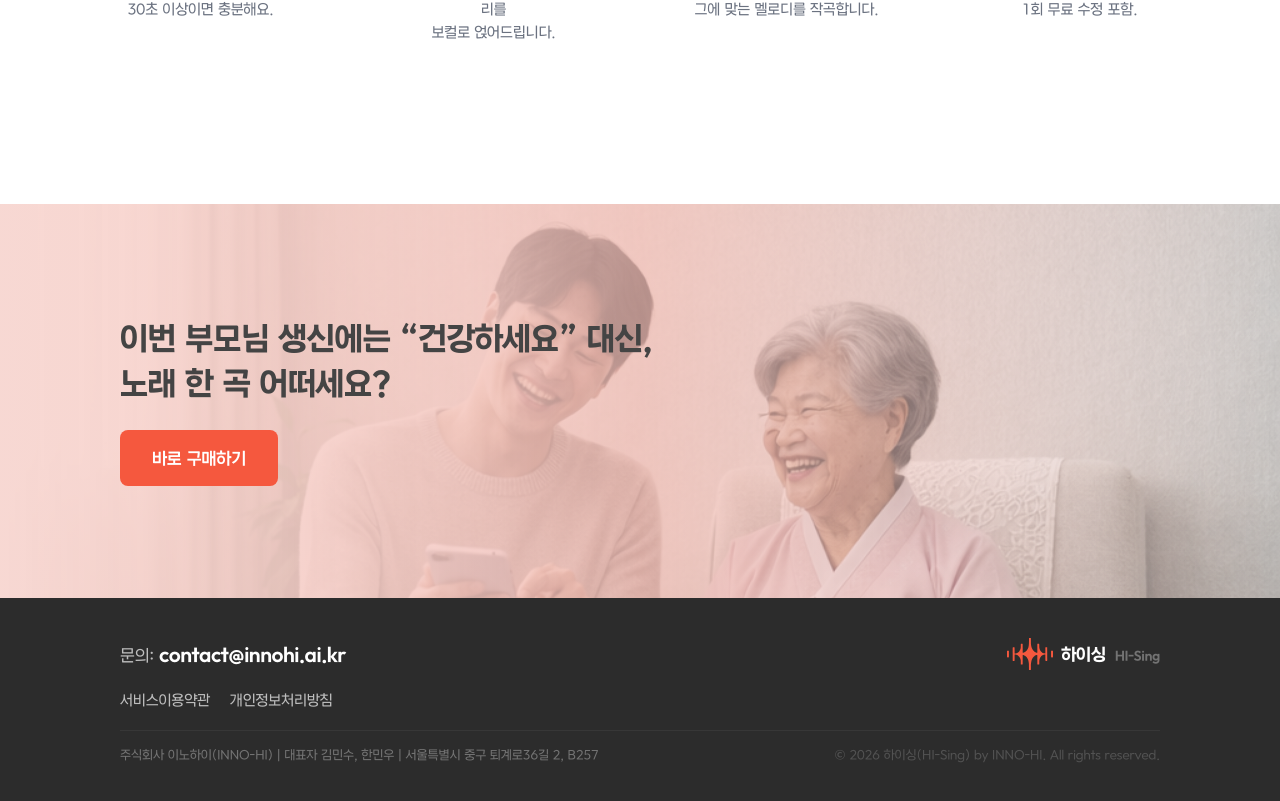
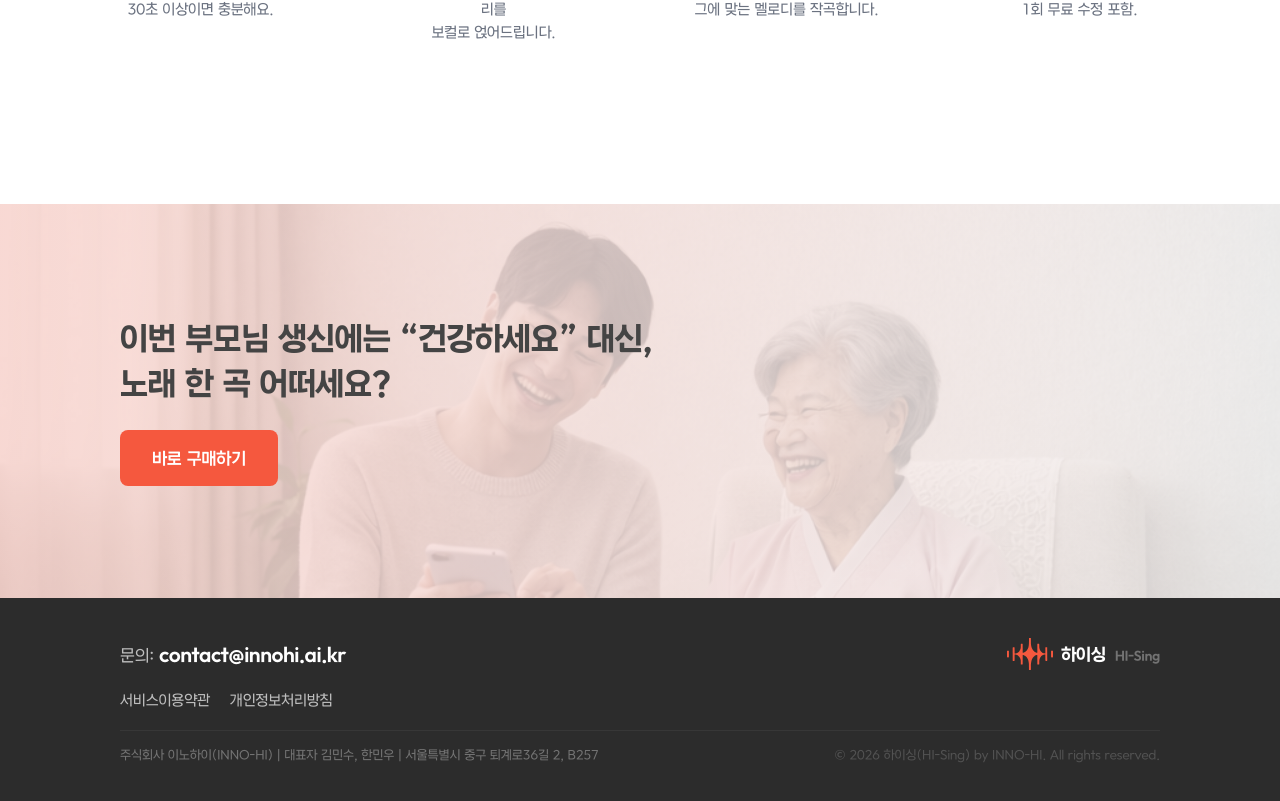
Before and after one commit to INNO-HI/HI-Sing, a Next.js app: page / in a window 1280 px wide. Shown: the part 4620-5421 px from the top of the page. Built offline with nearby package versions, Linux system fonts and the light colour scheme; no server answers; a web font is replaced by a local one.

Commit message:
CTA 단순화: 사진 전체 opacity 0.2 (배경에 희미하게 블렌드) + primary 필터 1겹만

```diff
--- a/src/sections/HomeTab.tsx
+++ b/src/sections/HomeTab.tsx
@@ -599,21 +599,15 @@ export function HomeTab({ onNavigate }: HomeTabProps) {
 
       {/* ═══ 7. CTA ════════════════════════════════════ */}
       <section className="relative py-20 sm:py-28 overflow-hidden bg-neutral-50">
-        {/* 배경 사진: 오른쪽에 투명도 적용, 왼쪽으로 갈수록 페이드 */}
-        <div className="absolute inset-0 hidden sm:block">
-          <img
-            src={`/images/cta-family-new.png`}
-            alt=""
-            className="w-full h-full object-cover object-right"
-            style={{
-              WebkitMaskImage: 'linear-gradient(to right, transparent 0%, rgba(0,0,0,0.3) 35%, rgba(0,0,0,0.8) 70%, black 100%)',
-              maskImage: 'linear-gradient(to right, transparent 0%, rgba(0,0,0,0.3) 35%, rgba(0,0,0,0.8) 70%, black 100%)',
-              opacity: 0.7,
-            }}
-          />
-          {/* 필터: primary 20% → 주황 → 흰 투명 */}
-          <div className="absolute inset-0" style={{ background: 'linear-gradient(to right, rgba(245,88,62,0.2) 0%, rgba(245,88,62,0.25) 50%, rgba(255,255,255,0) 100%)' }} />
-        </div>
+        {/* 배경 사진: 전체 매우 희미하게 블렌드 */}
+        <img
+          src={`/images/cta-family-new.png`}
+          alt=""
+          className="absolute inset-0 w-full h-full object-cover object-right pointer-events-none hidden sm:block"
+          style={{ opacity: 0.2 }}
+        />
+        {/* primary 20% → 투명 필터 */}
+        <div className="absolute inset-0 pointer-events-none" style={{ background: 'linear-gradient(to right, rgba(245,88,62,0.2) 0%, rgba(245,88,62,0.1) 50%, rgba(255,255,255,0) 100%)' }} />
         <div className="relative z-10 max-w-6xl mx-auto px-5 sm:px-8 lg:px-14">
           <FadeIn>
             <div>
```
